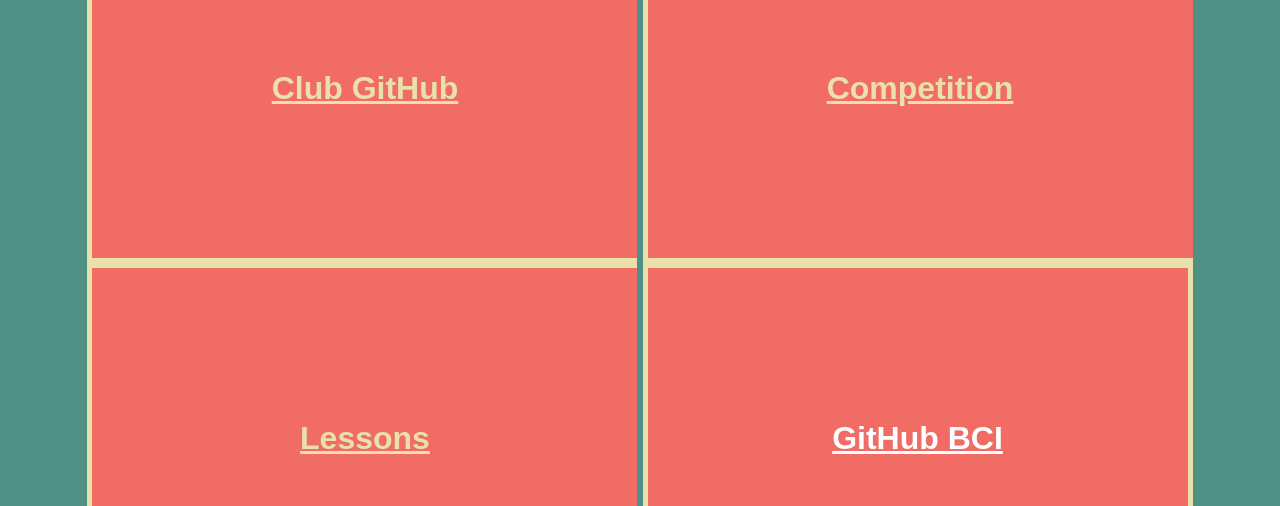
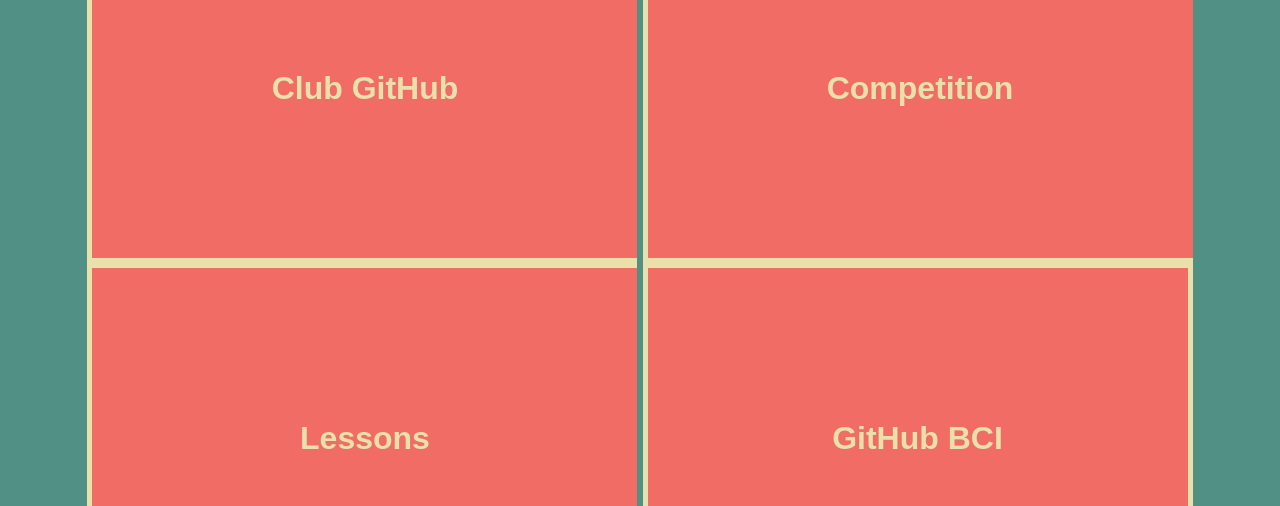
Before and after one commit to danigallegdup/daisy, a plain HTML site: page temp.html in a window 1280 px wide. Shown: the part 1662-2168 px from the top of the page. Drawn offline with nearby package versions, Linux system fonts and the light colour scheme.

Commit message:
small changes

```diff
--- a/temp.html
+++ b/temp.html
@@ -52,7 +52,6 @@
     <div class="btn-group">
       <button>
         <a
-        href="https://github.com/neurotechuvic"
         target="_blank"
         style="color:#E9E0AC">
         Club GitHub
@@ -61,7 +60,6 @@
 
       <button>
         <a
-        href="https://neurotechx.github.io/studentclubs/"
         target="_blank"
         style="color: #E9E0AC">
         Competition
@@ -70,7 +68,6 @@
 
       <button>
         <a
-        href="http://learn.neurotechedu.com/lessons/"
         target="_blank"
         style="color: #E9E0AC">
         Lessons
@@ -79,9 +76,9 @@
 
       <button>
         <a
-        href="https://github.com/NeuroTechX/awesome-bci"
+
         target="_blank"
-        style="color: rgb(255,255,255);">
+        style="color: #E9E0AC">
         GitHub BCI
         </a>
       </button>
```
